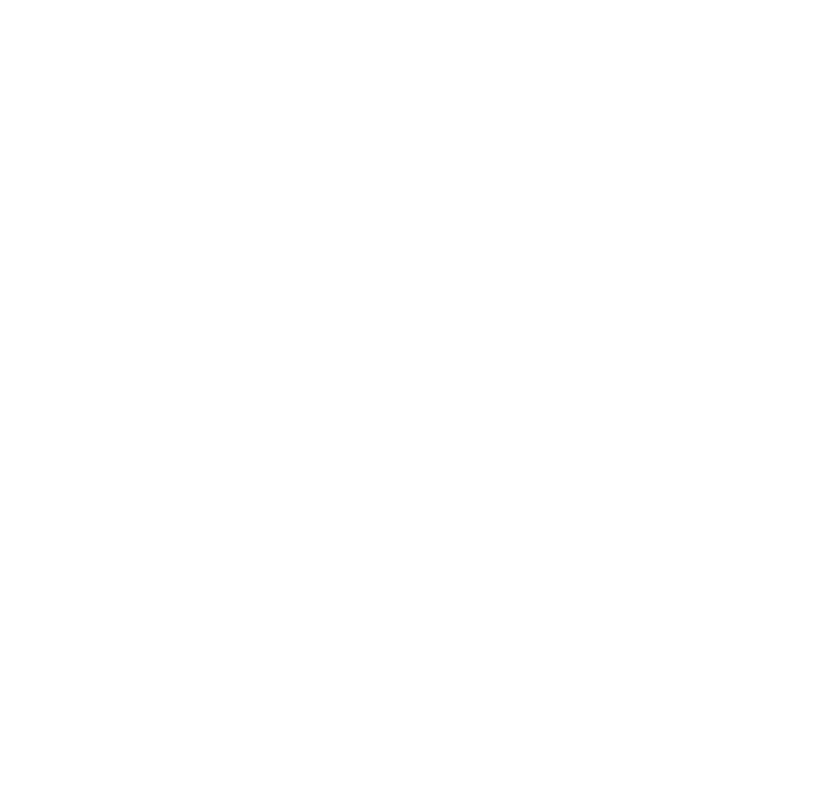
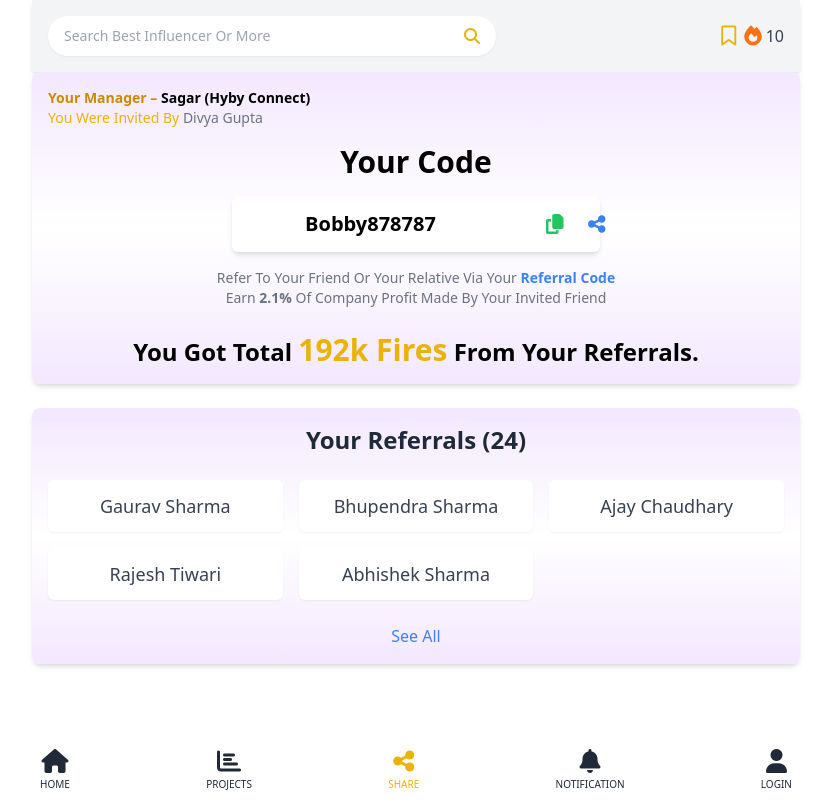
Before and after one commit to bobbygour30/Hyby, a React (Vite) app: page /share in a window 1280 px wide. Before the commit this address had no page. Shown: the whole page, without its empty margins (224-1055 px from the left). Built offline with nearby package versions, Linux system fonts and the light colour scheme.

Commit message:
Add Share page and routing; update MainContent and App components

```diff
--- a/src/App.jsx
+++ b/src/App.jsx
@@ -7,6 +7,7 @@
 import "./index.css";
 import Projects from "./pages/Projects";
 import Profile from "./pages/Profile";
+import Share from "./pages/Share";
 
 // LoadingScreen Component: Displayed while the app is loading
 const LoadingScreen = () => {
@@ -58,6 +59,7 @@
           <Route path="/fire" element={<Fire />} /> {/* Add route for Fire component */}
           <Route path="/projects" element={<Projects />} />
           <Route path="/login" element={<Profile />} />
+          <Route path="/share" element={<Share />} />
         </Routes>
       )}
     </>
--- a/src/pages/MainContent.jsx
+++ b/src/pages/MainContent.jsx
@@ -6,10 +6,12 @@
 import Fire from "../pages/Fire";
 import Projects from "../pages/Projects";
 import Profile from "../pages/Profile";
+import Share from "../pages/Share";
 
 
 const MainContent = () => {
   return (
+
 
       <div className="bg-gradient-to-b from-purple-100 via-white to-purple-100 min-h-screen no-scrollbar scroll-smooth flex flex-col items-center overflow-x-hidden">
         <div className="container mx-auto max-w-3xl">
@@ -19,6 +21,7 @@
             <Route path="/fire" element={<Fire />} />
             <Route path="/projects" element={<Projects />} />
             <Route path="/login" element={<Profile />} />
+            <Route path="/share" element={<Share />} />
           </Routes>
           <Footer />
         </div>
--- /dev/null
+++ b/src/pages/Share.jsx
@@ -0,0 +1,128 @@
+import React from "react";
+import { FontAwesomeIcon } from "@fortawesome/react-fontawesome";
+import { faCopy, faShareAlt } from "@fortawesome/free-solid-svg-icons";
+import Navbar from "../components/Navbar";
+import Footer from "../components/Footer";
+
+const Share = () => {
+  const handleCopy = () => {
+    navigator.clipboard.writeText("Bobby878787");
+    alert("Referral code copied to clipboard!");
+  };
+
+  const handleShare = () => {
+    if (navigator.share) {
+      navigator
+        .share({
+          title: "Referral Code",
+          text: "Use my referral code Bobby878787 to join!",
+          url: window.location.href,
+        })
+        .then(() => console.log("Shared successfully!"))
+        .catch((error) => console.error("Error sharing:", error));
+    } else {
+      alert("Sharing is not supported in your browser.");
+    }
+  };
+
+  const referrals = [
+    "Gaurav Sharma",
+    "Bhupendra Sharma",
+    "Ajay Chaudhary",
+    "Rajesh Tiwari",
+    "Abhishek Sharma",
+  ];
+
+  return (
+    <>
+      <div className="max-w-3xl mx-auto  ">
+        <Navbar />
+        <div className="bg-gradient-to-b from-purple-100 via-white to-purple-100 p-4 rounded-lg shadow-md w-full mx-auto ">
+          {/* Manager and Inviter Info */}
+          <div className="text-sm text-gray-700 mb-4">
+            <p>
+              <span className="font-bold text-yellow-600">Your Manager – </span>
+              <span className="text-black font-semibold">Sagar (Hyby Connect)</span>
+            </p>
+            <p className="text-yellow-500">
+              You Were Invited By{" "}
+              <span className="text-gray-500">Divya Gupta</span>
+            </p>
+          </div>
+
+          {/* Referral Code Section */}
+          <div className="my-4">
+            <h2 className="text-2xl sm:text-3xl font-semibold text-center mb-4">
+              Your Code
+            </h2>
+            <div className="flex flex-row  items-center justify-center bg-white rounded-md shadow-md mx-auto p-2 w-full sm:w-[60%] lg:w-[50%]">
+              <input
+                type="text"
+                value="Bobby878787"
+                readOnly
+                className="text-xl font-semibold text-center border-none bg-transparent focus:outline-none mb-2 sm:mb-0 sm:mr-4"
+              />
+              <button
+                onClick={handleCopy}
+                className="p-2 text-green-500 hover:text-green-700"
+              >
+                <FontAwesomeIcon icon={faCopy} size="lg" />
+              </button>
+              <button
+                onClick={handleShare}
+                className="p-2 text-blue-500 hover:text-blue-700 ml-2"
+              >
+                <FontAwesomeIcon icon={faShareAlt} size="lg" />
+              </button>
+            </div>
+            <p className="text-sm text-center text-gray-500 mt-4">
+              Refer To Your Friend Or Your Relative Via Your{" "}
+              <span className="text-blue-500 font-semibold">Referral Code</span>{" "}
+              <br />
+              Earn <span className="font-bold">2.1%</span> Of Company Profit
+              Made By Your Invited Friend
+            </p>
+          </div>
+
+          {/* Total Fires Section */}
+          <div className="mt-6 text-center">
+            <p className="text-xl sm:text-2xl font-semibold">
+              You Got Total{" "}
+              <span className="text-2xl sm:text-3xl font-bold text-yellow-500">
+                192k Fires
+              </span>{" "}
+              From Your Referrals.
+            </p>
+          </div>
+        </div>
+
+        {/* Referrals Section */}
+        <div className="bg-gradient-to-b from-purple-100 via-white to-purple-100 p-4 rounded-lg shadow-md w-full mx-auto mt-6">
+          <h2 className="text-xl sm:text-2xl font-semibold mb-6 text-gray-800 text-center">
+            Your Referrals (24)
+          </h2>
+          <div className="grid grid-cols-1 sm:grid-cols-2 md:grid-cols-3 gap-4">
+            {referrals.map((name, index) => (
+              <div
+                key={index}
+                className="bg-white p-3 rounded-md shadow-sm hover:shadow-lg transition-shadow duration-200 text-center"
+              >
+                <p className="text-base sm:text-lg font-medium text-gray-700">
+                  {name}
+                </p>
+              </div>
+            ))}
+          </div>
+          <div className="mt-6 text-center">
+            <a href="#" className="text-blue-500 font-medium hover:underline">
+              See All
+            </a>
+          </div>
+        </div>
+        <Footer />
+      </div>
+    </>
+  );
+};
+
+export default Share;
```
